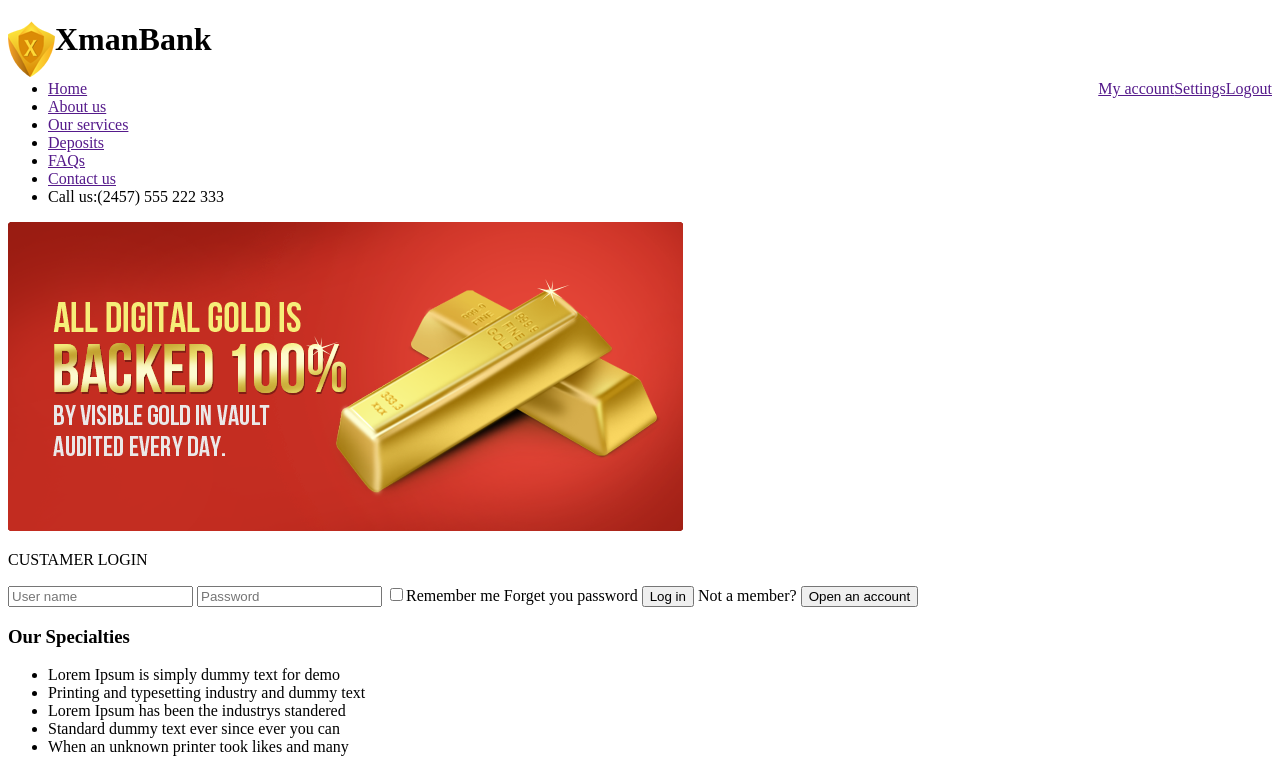
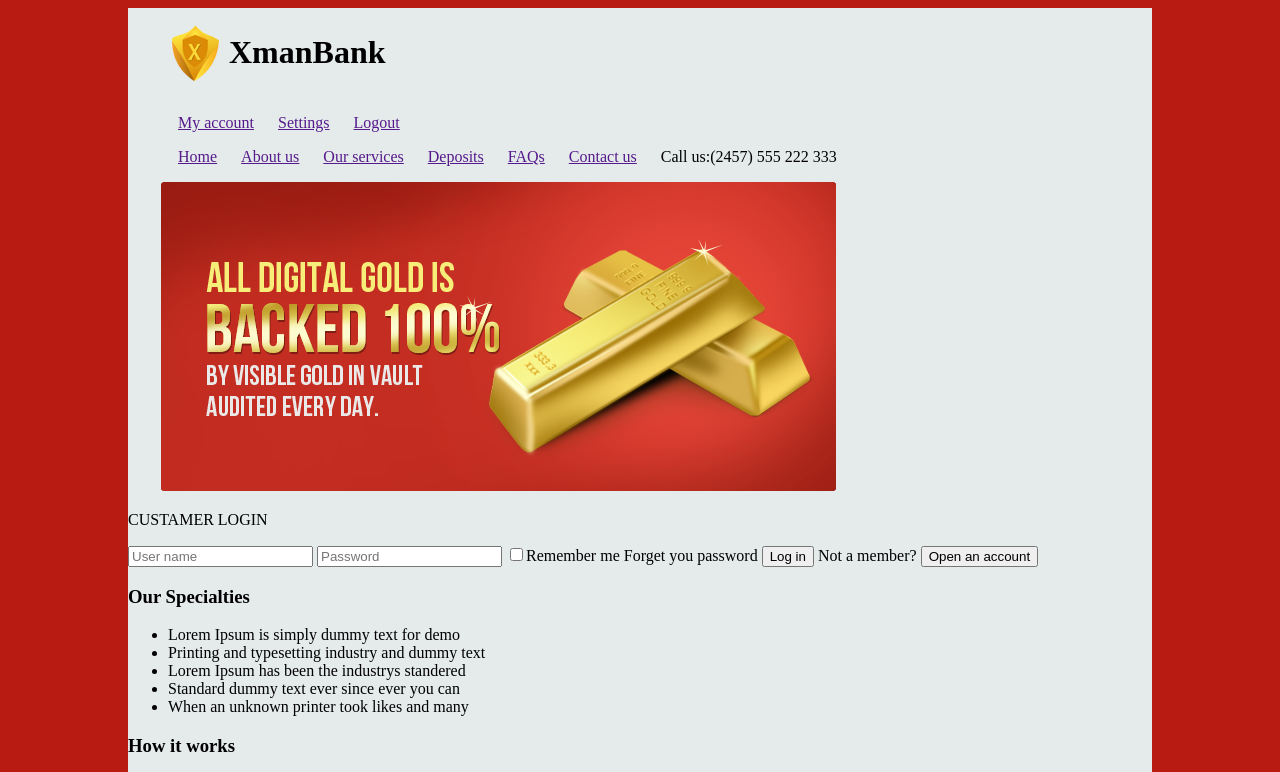
Before and after one commit to akhmaiev/-, a plain HTML site: page index.html in a window 1280 px wide. Shown: the top 772 px of the page. Drawn offline with Linux system fonts and the light colour scheme.

Commit message:
кодеревью Братетскому, доработака сайта
примерно час работы

```diff
--- a/index.css
+++ b/index.css
@@ -1,6 +1,38 @@
+.logo-name{
+    display: flex;
+    flex-direction: row ;
+    align-items: center;
+    padding: 5px;
+    margin-left: 39px;
+}
 .logo{
-    float: left;
+    width: 47px;
+    height: 56px;
+    margin-right: 10px;
 }
-#top-menu{
-    float: right;
+body{
+    background: #b71b12;
+    margin-left: 128px;
+    margin-right: 128px;
 }
+.background-two{
+    background: #e5eaeb;
+}
+footer{
+    display: flex;
+}
+ul#top-menu li{
+    display: inline;
+    margin-right: auto;
+    padding: 10px;
+    text-align: right;
+}
+ul#bottom-menu li{
+    display: inline;
+    margin-right: auto;
+    padding: 10px;
+    text-align: right;
+}
+.banner{
+    margin-left: 33px;
+}
--- a/index.html
+++ b/index.html
@@ -6,10 +6,18 @@
     <meta charset="utf-8">
 </head>
 <body>
+<div class="background-two">
     <header>
+        <div class="logo-name">
         <img src="image/logo.png" alt="logo" class="logo">
         <h1><span class="title-one">Xman</span><span class="title-two">Bank</span></h1>
-        <nav id="top-menu"><a href="" >My account</a><a href="">Settings</a><a href=""><span class="logout">Logout</span></a></nav>
+        </div>
+        <nav>
+            <ul id="top-menu">
+                <li><a href="">My account</a></li>
+                <li><a href="">Settings</a></li>
+                <li><a href=""><span class="logout">Logout</span></a></li>
+            </ul>
             <ul id="bottom-menu">
                 <li> <a href="">Home</a></li>
                 <li> <a href="">About us</a></li>
@@ -19,9 +27,10 @@
                 <li> <a href="">Contact us</a></li>
                 <li> Call us:(2457) 555 222 333</li>
             </ul>
+        </nav>
     </header>
     <article>
-        <img src="image/banner.png" alt="banner">
+        <img class="banner" src="image/banner.png" alt="banner">
         <p>CUSTAMER LOGIN</p>
         <form>
             <input type="text" placeholder="User name">
@@ -50,6 +59,7 @@
             <li>Buy gold</li>
             <li>Make payment</li>
         </ul>
+</div>
     <footer>
         <p class="footer-one">100% SECURE</p>
         <p class="footer-two">Copyright © 2013  Cssauthor.com</p>
```
Lines whose indentation alone changed are shown as unchanged.
